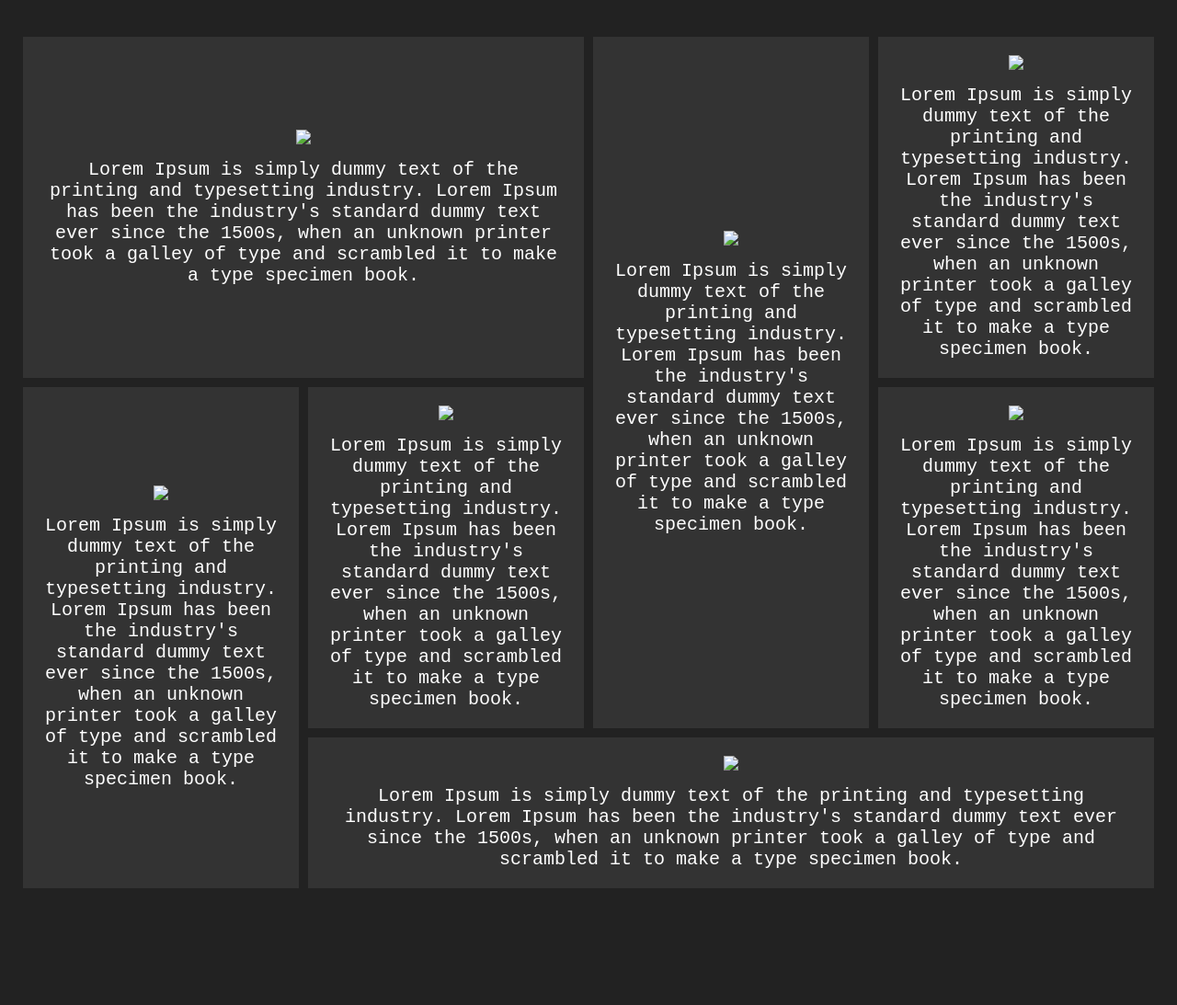
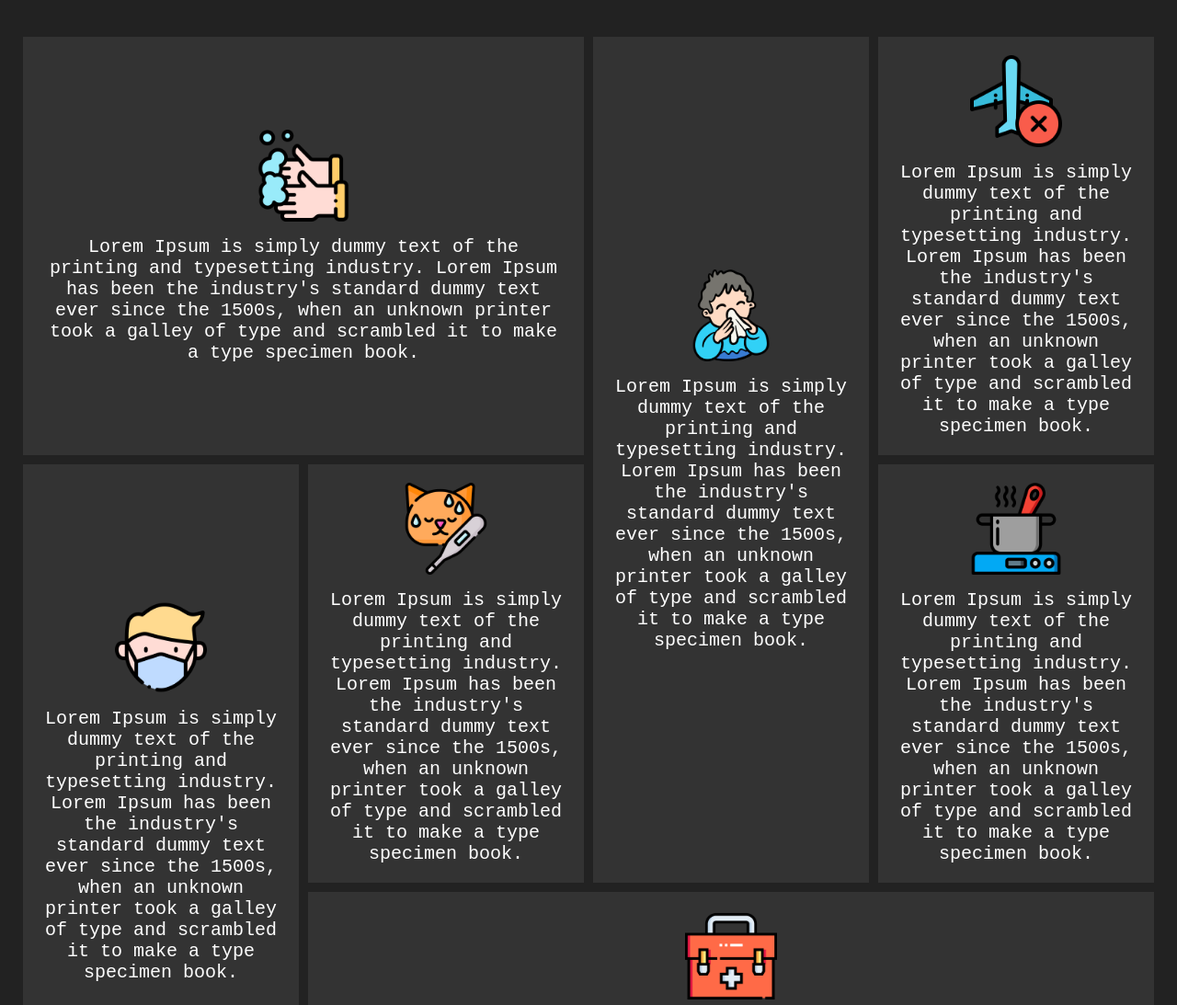
Before and after one commit to Dev-Minhest/Masonry_layouts, a plain HTML site: page index.html in a window 1280 px wide. Shown: the top 1093 px of the page at 92% size. Before the commit the page ends 1006 px from the top, so only its background shows below. Drawn offline with Linux system fonts and the light colour scheme; the site is published under a folder, as on GitHub Pages, so addresses that start at the root find nothing.

Commit message:
Update index.html

```diff
--- a/index.html
+++ b/index.html
@@ -13,7 +13,7 @@
     <div class="container">
         <div class="box">
             <div class="content">
-                <img src="/img/washing-hand.png">
+                <img src="img/washing-hand.png">
                 <p>Lorem Ipsum is simply dummy text of the printing and typesetting industry. Lorem Ipsum has been the industry's standard dummy text ever since the 1500s, when an unknown printer took a galley of type and scrambled it to make a type specimen
                     book.</p>
             </div>
@@ -21,7 +21,7 @@
 
         <div class="box">
             <div class="content">
-                <img src="/img/cold.png">
+                <img src="img/cold.png">
                 <p>Lorem Ipsum is simply dummy text of the printing and typesetting industry. Lorem Ipsum has been the industry's standard dummy text ever since the 1500s, when an unknown printer took a galley of type and scrambled it to make a type specimen
                     book.</p>
             </div>
@@ -29,7 +29,7 @@
 
         <div class="box">
             <div class="content">
-                <img src="/img/flight.png">
+                <img src="img/flight.png">
                 <p>Lorem Ipsum is simply dummy text of the printing and typesetting industry. Lorem Ipsum has been the industry's standard dummy text ever since the 1500s, when an unknown printer took a galley of type and scrambled it to make a type specimen
                     book.</p>
             </div>
@@ -37,7 +37,7 @@
 
         <div class="box">
             <div class="content">
-                <img src="/img/medical-mask.png">
+                <img src="img/medical-mask.png">
                 <p>Lorem Ipsum is simply dummy text of the printing and typesetting industry. Lorem Ipsum has been the industry's standard dummy text ever since the 1500s, when an unknown printer took a galley of type and scrambled it to make a type specimen
                     book.</p>
             </div>
@@ -45,7 +45,7 @@
 
         <div class="box">
             <div class="content">
-                <img src="/img/first-aid-kit.png">
+                <img src="img/first-aid-kit.png">
                 <p>Lorem Ipsum is simply dummy text of the printing and typesetting industry. Lorem Ipsum has been the industry's standard dummy text ever since the 1500s, when an unknown printer took a galley of type and scrambled it to make a type specimen
                     book.</p>
             </div>
@@ -53,7 +53,7 @@
 
         <div class="box">
             <div class="content">
-                <img src="/img/fever.png">
+                <img src="img/fever.png">
                 <p>Lorem Ipsum is simply dummy text of the printing and typesetting industry. Lorem Ipsum has been the industry's standard dummy text ever since the 1500s, when an unknown printer took a galley of type and scrambled it to make a type specimen
                     book.</p>
             </div>
@@ -61,7 +61,7 @@
 
         <div class="box">
             <div class="content">
-                <img src="/img/cooking.png">
+                <img src="img/cooking.png">
                 <p>Lorem Ipsum is simply dummy text of the printing and typesetting industry. Lorem Ipsum has been the industry's standard dummy text ever since the 1500s, when an unknown printer took a galley of type and scrambled it to make a type specimen
                     book.</p>
             </div>
```
